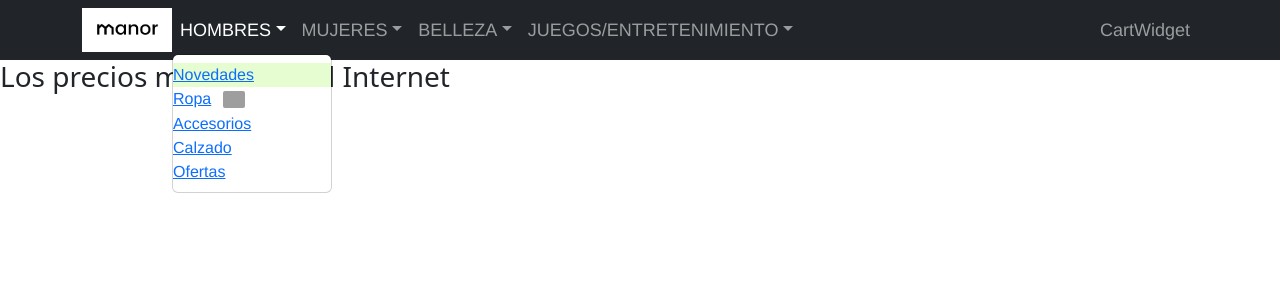
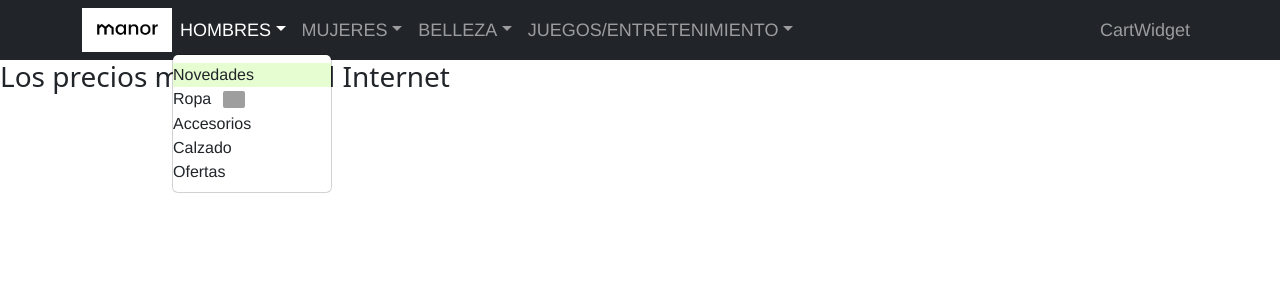
Before and after one commit to alezhia/ecomm-manor-react-bootstrap, a React (Vite) app: page / in a window 1280 px wide. Both pictures are taken after a click on the button "HOMBRES". Shown: the top 300 px of the page. Built offline with nearby package versions, Linux system fonts and the light colour scheme; grey boxes are pictures that could not be loaded.

Commit message:
fix: categories links styles

```diff
--- a/src/components/Navbar.jsx
+++ b/src/components/Navbar.jsx
@@ -35,8 +35,8 @@ const NavBar = () => {
                                                     to={cat.slug}
                                                     className={
                                                         cat.priority
-                                                            ? "activo"
-                                                            : ""
+                                                            ? "activo text-decoration-none link-dark"
+                                                            : "text-decoration-none link-dark"
                                                     }
                                                 >
                                                     {cat.title}
```
